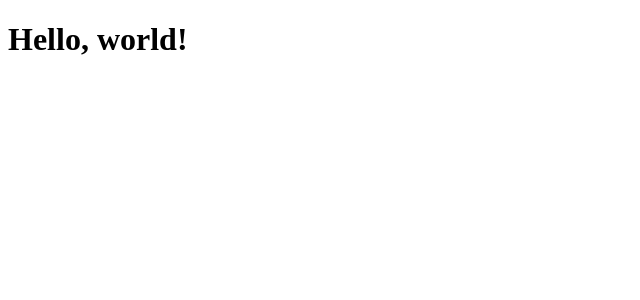
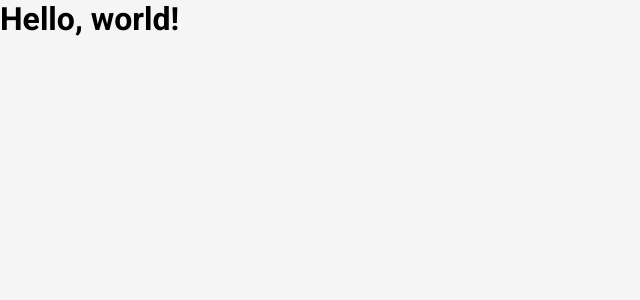
Before and after one commit to r0drigobenicio/nextjs-template, a Next.js app: page / in a window 1280 px wide. Shown: the top 300 px of the page, without its empty margins (0-640 px from the left). Built offline with nearby package versions, Linux system fonts and the light colour scheme.

Commit message:
add: styled-components

```diff
--- /dev/null
+++ b/babel.config.js
@@ -0,0 +1,6 @@
+module.exports = {
+  presets: ["next/babel"],
+  plugins: [
+    ["styled-components", { "ssr": true, "displayName": true }]
+  ]
+};
--- a/package.json
+++ b/package.json
@@ -11,11 +11,13 @@
   "dependencies": {
     "next": "11.0.1",
     "react": "17.0.2",
-    "react-dom": "17.0.2"
+    "react-dom": "17.0.2",
+    "styled-components": "^5.3.0"
   },
   "devDependencies": {
     "@types/node": "^16.4.0",
     "@types/react": "^17.0.14",
+    "@types/styled-components": "^5.1.11",
     "@typescript-eslint/eslint-plugin": "^4.28.4",
     "@typescript-eslint/parser": "^4.28.4",
     "eslint": "^7.31.0",
--- a/src/pages/_app.tsx
+++ b/src/pages/_app.tsx
@@ -1,8 +1,15 @@
 import React from 'react';
 import { AppProps } from 'next/app';
 
+import GlobalStyles from '../styles/GlobalStyles';
+
 function MyApp({ Component, pageProps }: AppProps): JSX.Element {
-  return <Component {...pageProps} />;
+  return (
+    <>
+      <Component {...pageProps} />
+      <GlobalStyles />
+    </>
+  );
 }
 
 export default MyApp;
--- /dev/null
+++ b/src/pages/_document.tsx
@@ -0,0 +1,62 @@
+import React from 'react';
+import Document, {
+  DocumentContext,
+  DocumentInitialProps,
+  Head,
+  Html,
+  Main,
+  NextScript
+} from 'next/document';
+
+import { ServerStyleSheet } from 'styled-components';
+
+export default class MyDocument extends Document {
+  static async getInitialProps(
+    ctx: DocumentContext
+  ): Promise<DocumentInitialProps> {
+    const sheet = new ServerStyleSheet();
+    const originalRenderPage = ctx.renderPage;
+
+    try {
+      ctx.renderPage = () =>
+        originalRenderPage({
+          enhanceApp: App => props => sheet.collectStyles(<App {...props} />)
+        });
+
+      const initialProps = await Document.getInitialProps(ctx);
+      return {
+        ...initialProps,
+        styles: (
+          <>
+            {initialProps.styles}
+            {sheet.getStyleElement()}
+          </>
+        )
+      };
+    } finally {
+      sheet.seal();
+    }
+  }
+
+  render(): JSX.Element {
+    return (
+      <Html lang="pt">
+        <Head>
+          <meta charSet="utf-8" />
+
+          <link rel="shortcut icon" href="favicon.png" type="image/png" />
+
+          <link
+            href="https://fonts.googleapis.com/css2?family=Roboto:wght@400;500;700&display=swap"
+            rel="stylesheet"
+          />
+        </Head>
+
+        <body>
+          <Main />
+          <NextScript />
+        </body>
+      </Html>
+    );
+  }
+}
--- /dev/null
+++ b/src/styles/GlobalStyles.ts
@@ -0,0 +1,46 @@
+import { createGlobalStyle } from 'styled-components';
+
+export default createGlobalStyle`
+  * {
+    margin: 0;
+    padding: 0;
+    box-sizing: border-box;
+  }
+
+  html, body, #__next {
+    max-width: 100%;
+    max-height: 100%;
+  }
+
+  *, button, input {
+    border: 0;
+    background: none;
+    outline-color: var(--black-color);
+  }
+
+  body {
+    color: var(--black-color);
+    font: 400 1.6rem Roboto, sans-serif;
+  }
+
+  html {
+    background: var(--background-color);
+  }
+
+  button {
+    user-select: none;
+  }
+
+  :root {
+    font-size: 60%;
+
+    --background-color: #f5f5f5;
+    --black-color: #000;
+  }
+
+  @media (min-width: 768px) {
+    :root {
+      font-size: 62.5%;
+    }
+  }
+`;
```
Also changed, not shown: 1 other file (tests, documents, lock files or other folders).
